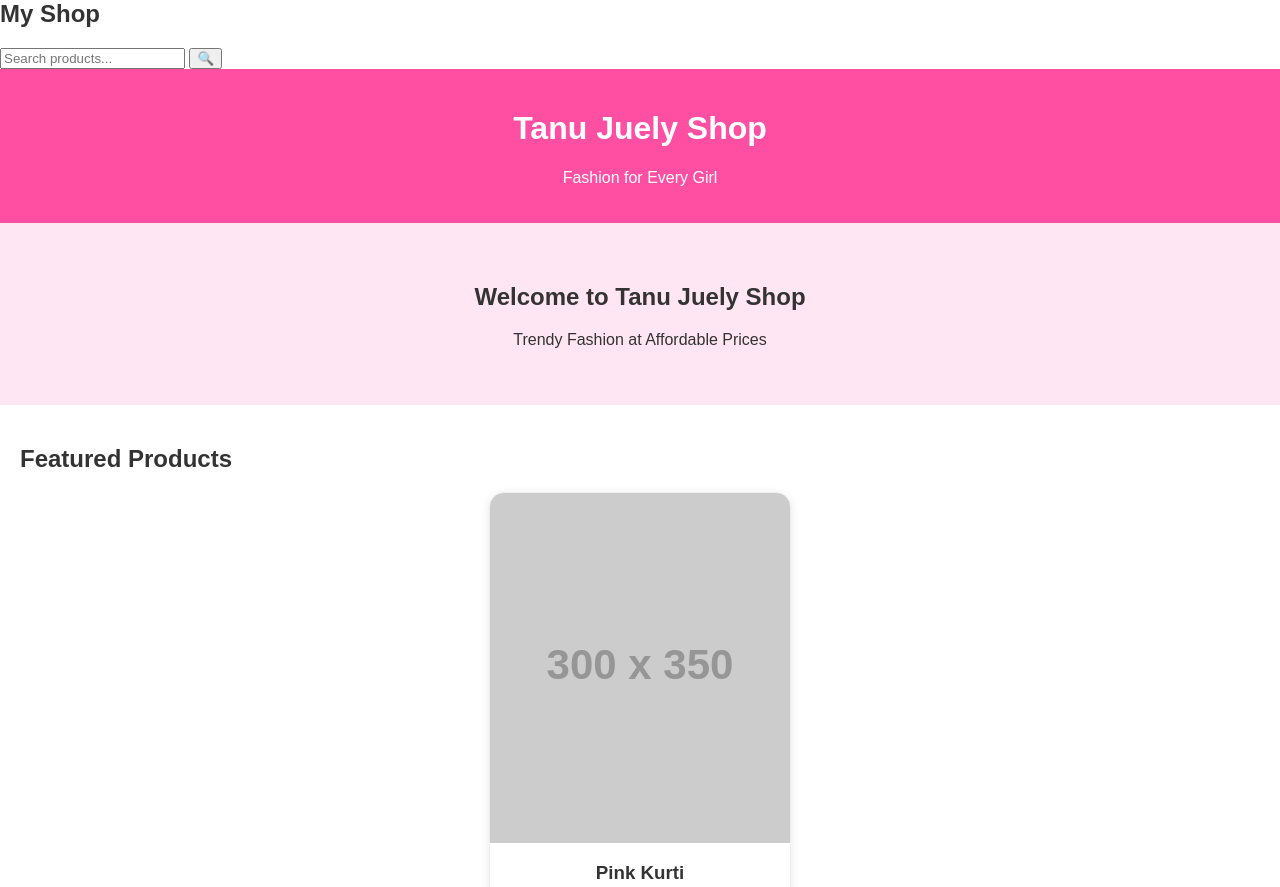
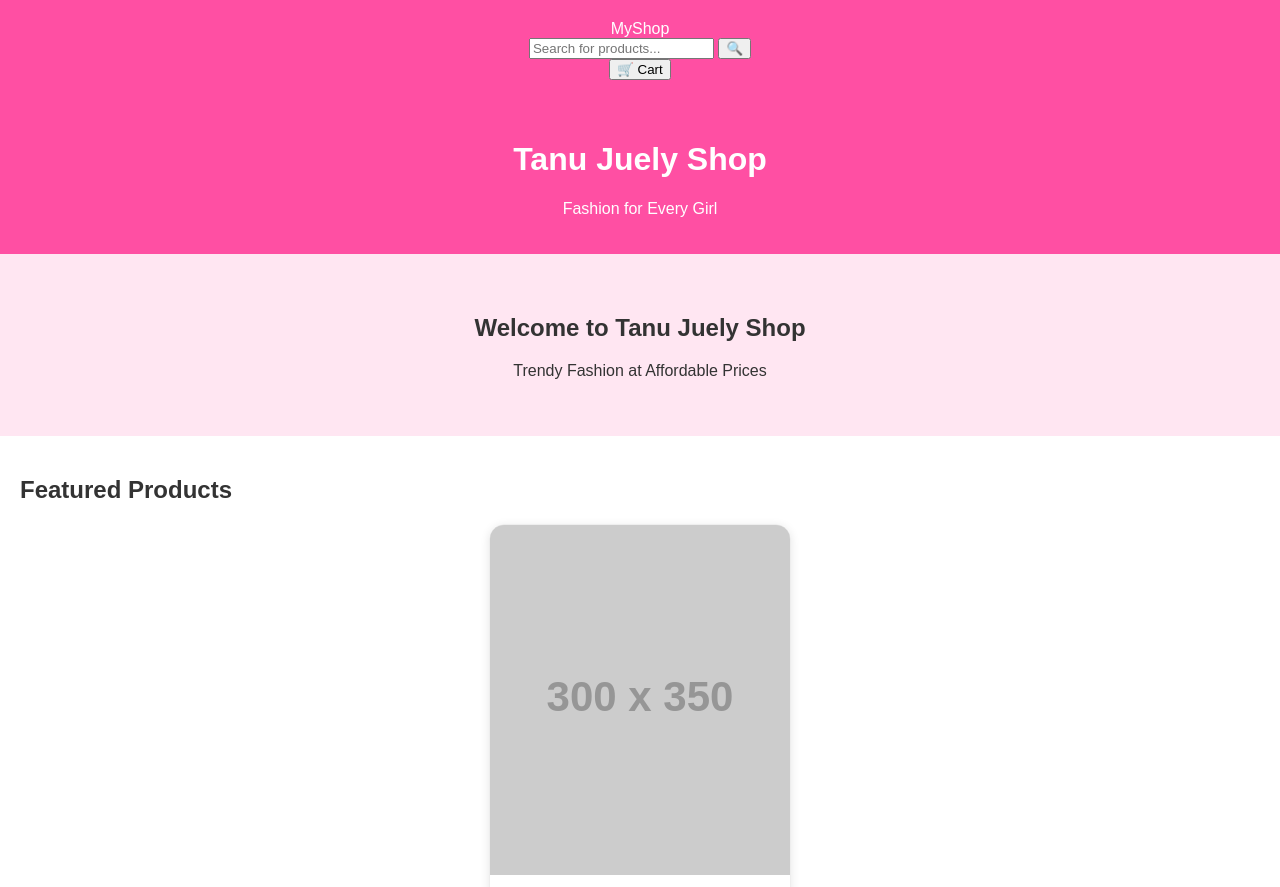
Before and after one commit to tanujuelyshop/tanu-juely-shop, a plain HTML site: page index.html in a window 1280 px wide. Shown: the top 887 px of the page. Drawn offline with Linux system fonts and the light colour scheme; placeholder pictures from the web are drawn by us.

Commit message:
Update index.html

```diff
--- a/index.html
+++ b/index.html
@@ -1,11 +1,19 @@
-<div class="header">
-  <h2>My Shop</h2>
+<header class="header">
 
-  <div class="search-box">
-    <input type="text" id="searchInput" placeholder="Search products..." onkeyup="searchProduct()">
+  <div class="logo">
+    MyShop
+  </div>
+
+  <div class="search-bar">
+    <input type="text" id="searchInput" placeholder="Search for products..." onkeyup="searchProduct()">
     <button>🔍</button>
   </div>
-</div>
+
+  <div class="right-menu">
+    <button onclick="showCart()">🛒 Cart</button>
+  </div>
+
+</header>
 <!DOCTYPE html>
 <html lang="en">
 <head>
```
